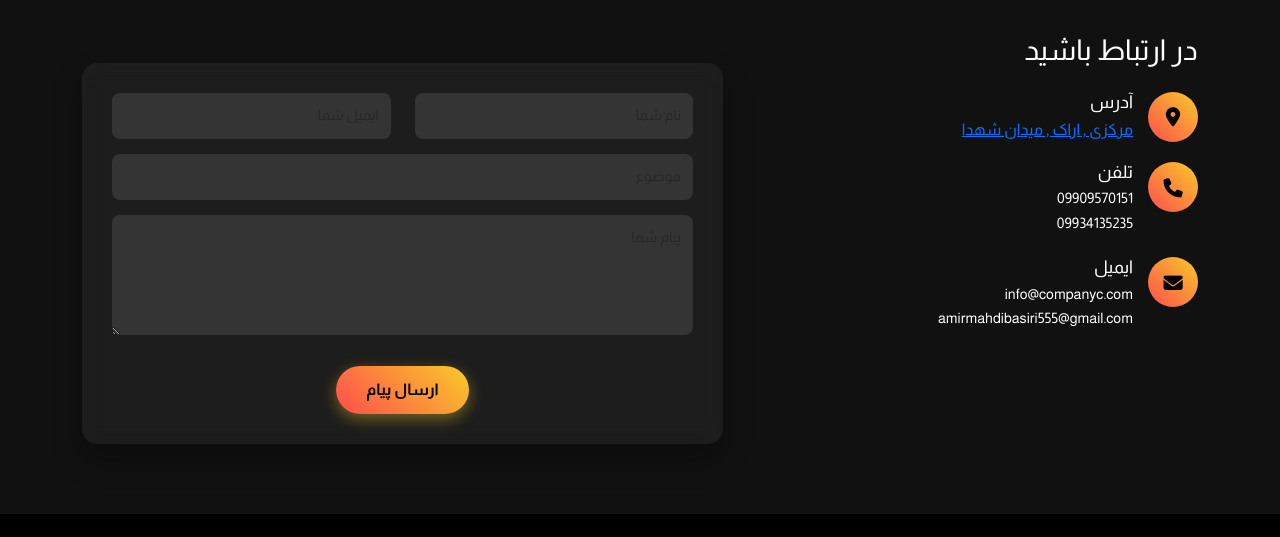
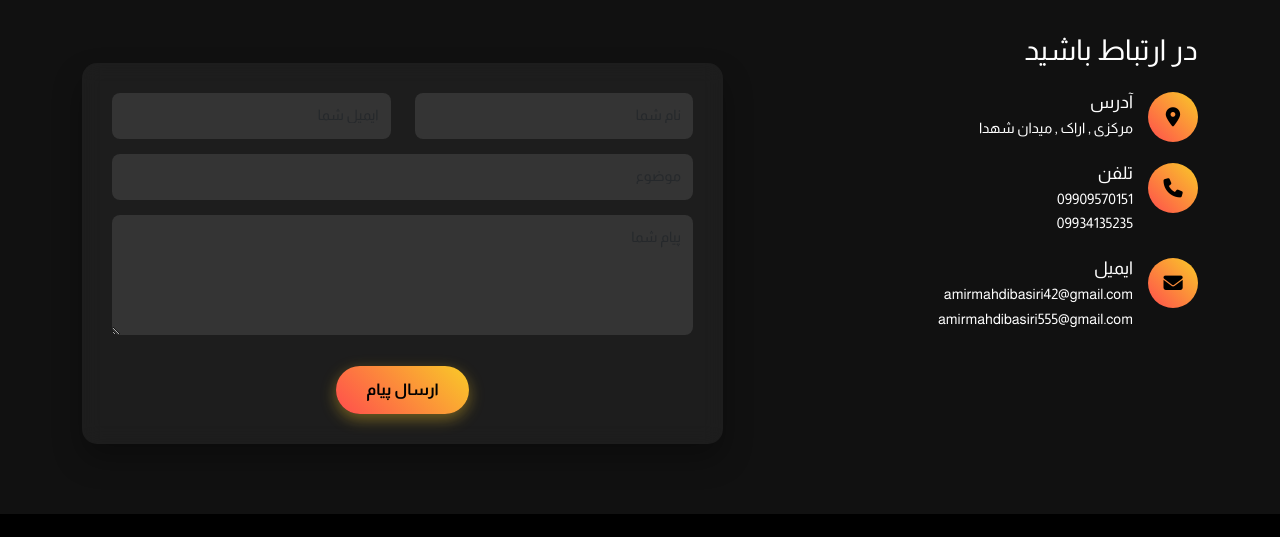
Before and after one commit to AAMIRMMAHDI/C, a plain HTML site: page index.html in a window 1280 px wide. Shown: the part 3383-3920 px from the top of the page. Drawn offline with nearby package versions, Linux system fonts and the light colour scheme.

Commit message:
Update index.html

```diff
--- a/index.html
+++ b/index.html
@@ -845,7 +845,9 @@
                     <div class="portfolio-item">
                         <img src="https://images.unsplash.com/photo-1522542550221-31fd19575a2d?ixlib=rb-1.2.1&auto=format&fit=crop&w=1350&q=80" alt="پروژه 3" class="portfolio-img">
                         <div class="portfolio-overlay">
-                            <span class="portfolio-category">توسعه وب</span>
+                            <a href="href="https://ytjkyu.pythonanywhere.com/"" target="_blank" style="color: inherit; text-decoration: none;">
+                                <span class="portfolio-category">توسعه وب</span>
+                            </a>
                             <h3 class="portfolio-title">فضای ابری</h3>
                             <a href="https://aamirmahdi.pythonanywhere.com/" class="btn-main btn-sm">مشاهده پروژه</a>
                         </div>
@@ -928,7 +930,7 @@
                             </div>
                             <div>
                                 <h4>آدرس</h4>
-                                <a href="https://ytjkyu.pythonanywhere.com/" >مرکزی , اراک , میدان شهدا</a>
+                                <p>مرکزی , اراک , میدان شهدا</p>
                             </div>
                         </div>
                         <div class="contact-item">
@@ -947,7 +949,7 @@
                             </div>
                             <div>
                                 <h4>ایمیل</h4>
-                                <p>info@companyc.com</p>
+                                <p>amirmahdibasiri42@gmail.com</p>
                                 <p>amirmahdibasiri555@gmail.com</p>
                             </div>
                         </div>
```
